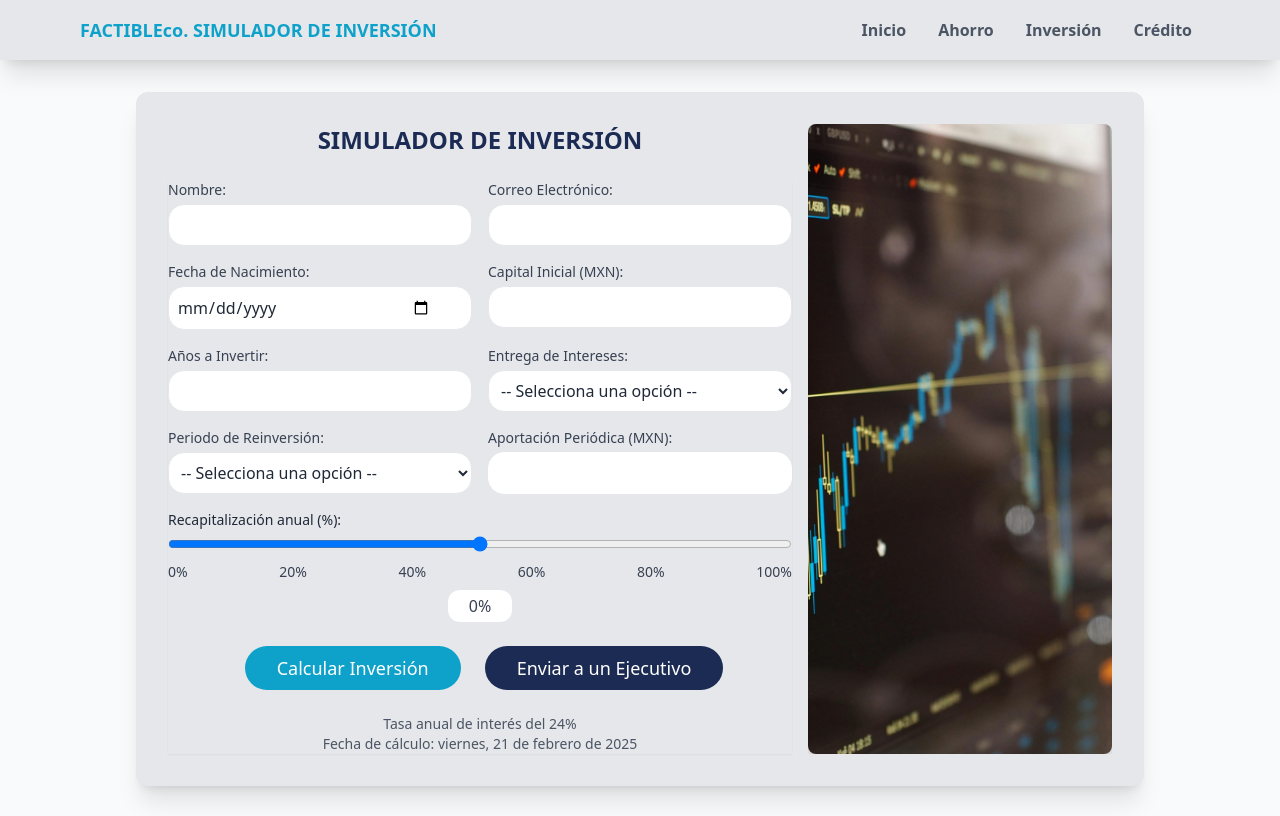
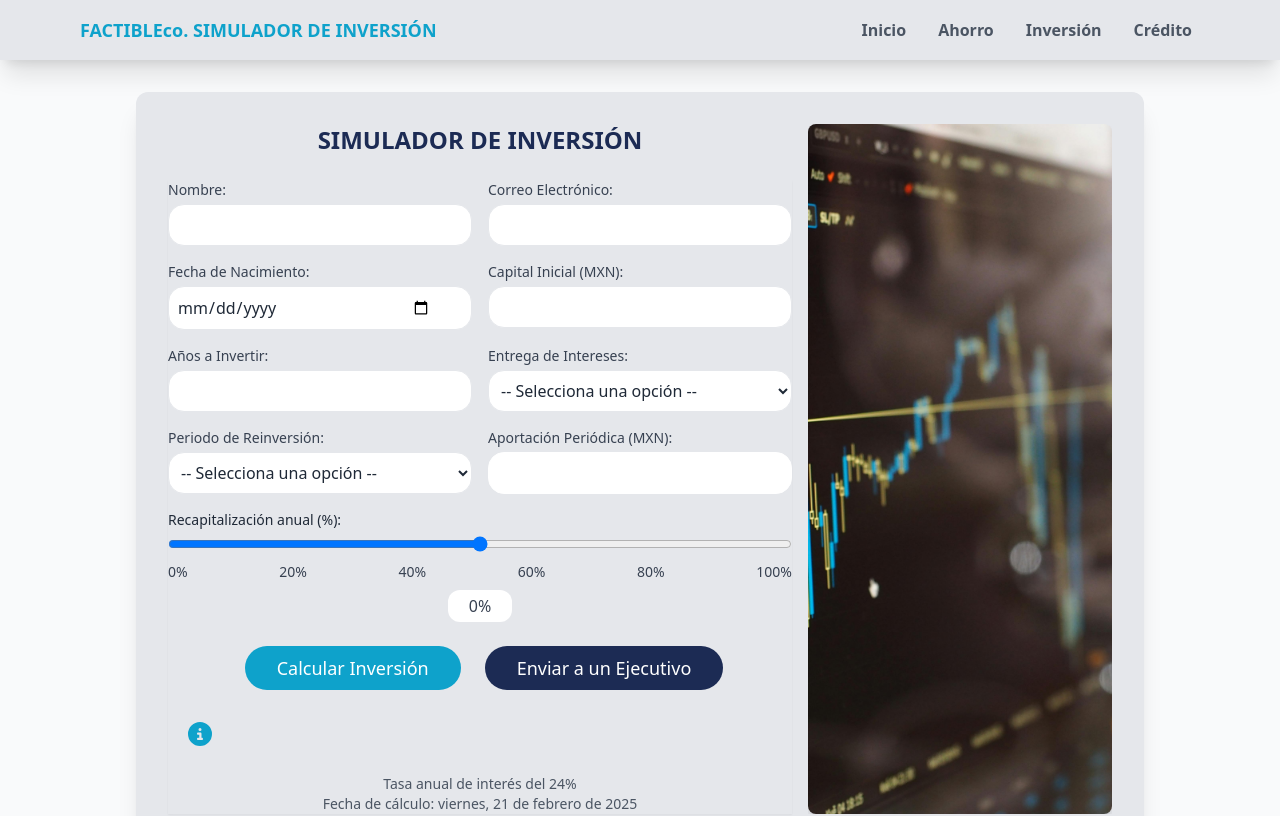
Before and after one commit to GerardoARHernandez/SimuladorInv, a React (Vite) app: page / in a window 1280 px wide. Shown: the top 816 px of the page. Built offline with nearby package versions, Linux system fonts and the light colour scheme.

Commit message:
Agregar boton de info

```diff
--- a/src/App.jsx
+++ b/src/App.jsx
@@ -16,7 +16,7 @@ function App() {
     <>
       <Navbar />
       <div className="min-h-screen p-6">
-        <div className="max-w-5xl mx-auto p-2 rounded-3x">
+        <div className="max-w-5xl mx-auto p-2 rounded-3x ">
           <InvestmentForm onCalculate={handleCalculate} setResults={setResults} /> {/* Pasar setResults */}
         </div>
         <Resultado />
--- a/src/components/InvestmentForm.jsx
+++ b/src/components/InvestmentForm.jsx
@@ -1,4 +1,5 @@
 import { faCalendarDays } from "@fortawesome/free-regular-svg-icons";
+import { faInfoCircle } from "@fortawesome/free-solid-svg-icons";
 import { FontAwesomeIcon } from "@fortawesome/react-fontawesome";
 import { useState } from "react";
 
@@ -14,6 +15,17 @@ const InvestmentForm = ({ onCalculate }) => {
     aportacionPeriodica: "",
     recapitalizacionAnual: "0%",
   });
+
+  const [showInfo, setShowInfo] = useState(false); // Estado para controlar la visibilidad del mensaje
+
+  const toggleInfo = () => {
+    setShowInfo(true); // Alternar la visibilidad del mensaje
+
+    setTimeout(() => {
+     setShowInfo(false); // Alternar la visibilidad del mensaje
+
+    }, 5000);
+  };
 
   const handleChange = (e) => {
     const { name, value } = e.target;
@@ -291,6 +303,22 @@ const InvestmentForm = ({ onCalculate }) => {
             </button>
           </div>
 
+          <button
+            type="button"
+            onClick={toggleInfo}
+            className="px-3 py-2 m-2 text-[#0EA2CB] hover:text-[#1C2B54] focus:outline-none"
+          >
+            <FontAwesomeIcon icon={faInfoCircle} className="w-6 h-6" />
+          </button>
+
+          {showInfo && (
+            <div className="z-10 absolute top-16 right-0 bg-white p-4 rounded-lg shadow-lg border border-gray-200 w-64">
+              <p className="text-sm text-gray-700">
+                Envíe su formulario y un ejecutivo se comunicará con usted.
+              </p>
+            </div>
+          )}
+
            {/* Información adicional */}
            <div className="text-center text-gray-600 text-sm">
             <p>Tasa anual de interés del 24%</p>
```
